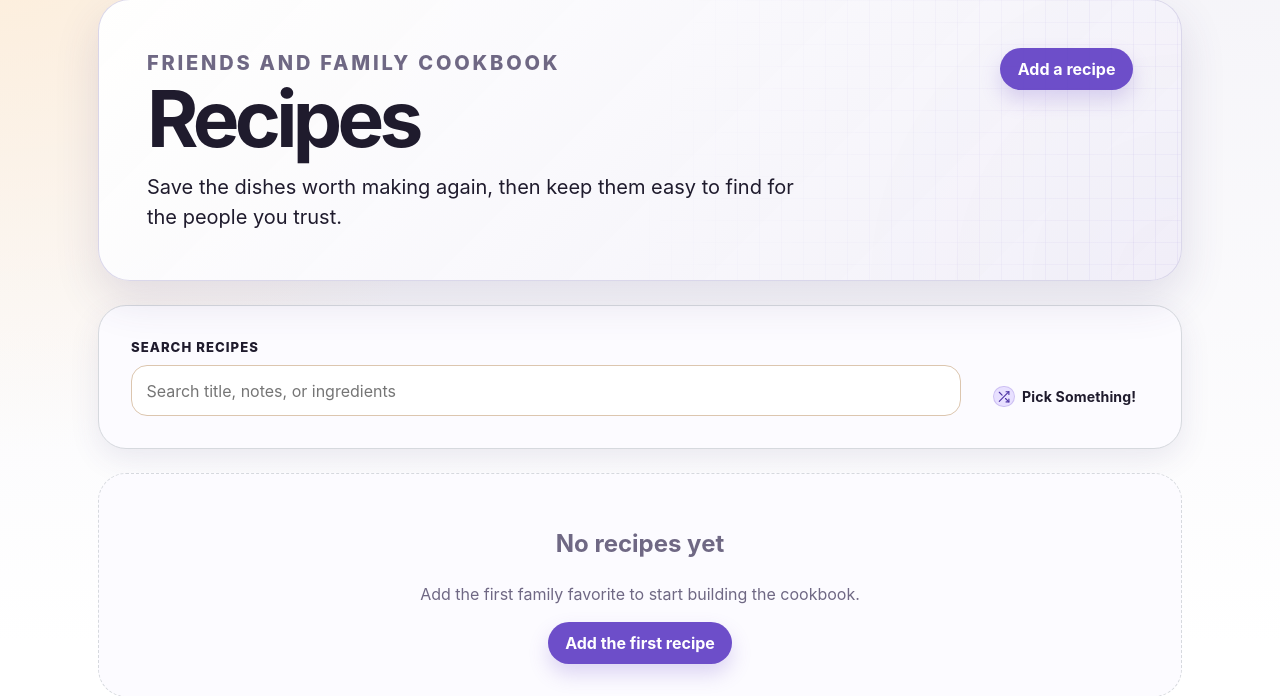
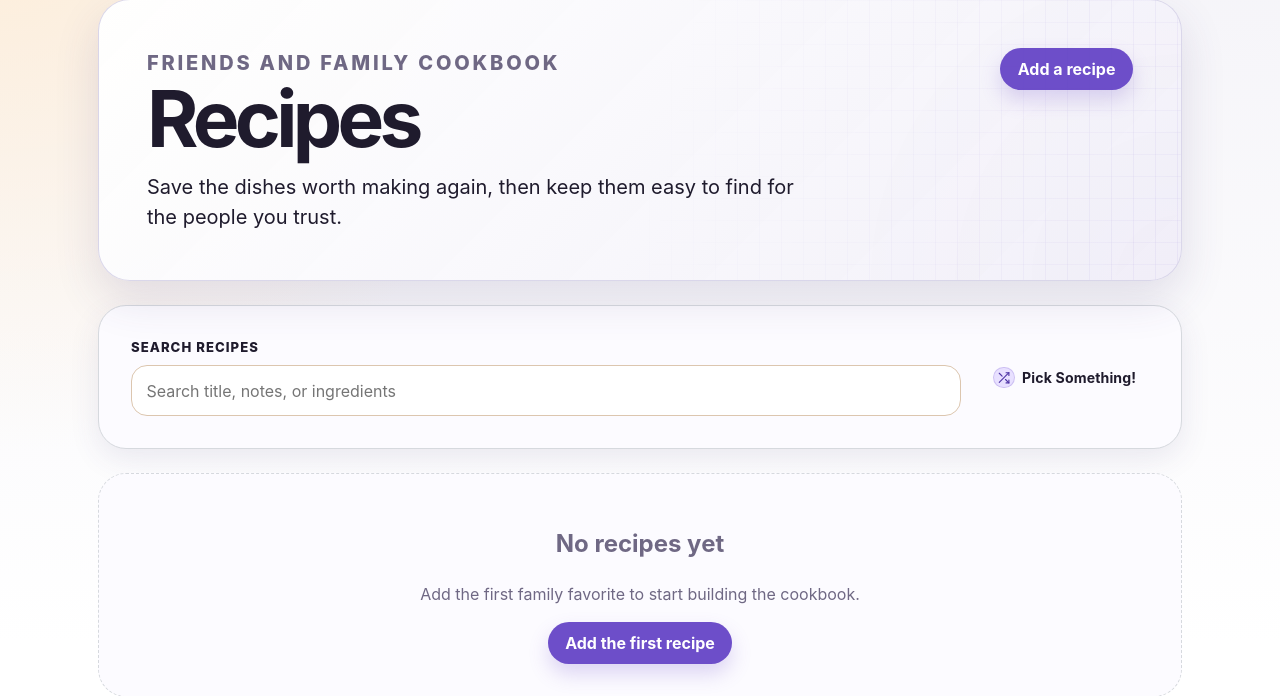
Before and after one commit to cleavernl/recipe-site, a Django app: page /recipes/ in a window 1280 px wide. Shown: the part 123-819 px from the top of the page. Run offline with Django 5.2, Linux system fonts and the light colour scheme; the visitor is signed in with stand-in values (Sample User, id 1); data comes from the database, SQL or seed files in the repository; data that the repository does not hold is empty.

Commit message:
Search panel: vertically center Pick Something with search column.
Use align-items center instead of flex-end so the nav-style link lines up
with the middle of the label+field block beside it.

Co-authored-by: Cursor <cursoragent@cursor.com>

```diff
--- a/src/static/site.css
+++ b/src/static/site.css
@@ -439,7 +439,7 @@ select:focus-visible {
 }
 
 .search-panel {
-  align-items: flex-end;
+  align-items: center;
   display: flex;
   flex-wrap: wrap;
   gap: 1rem 1.25rem;
```
